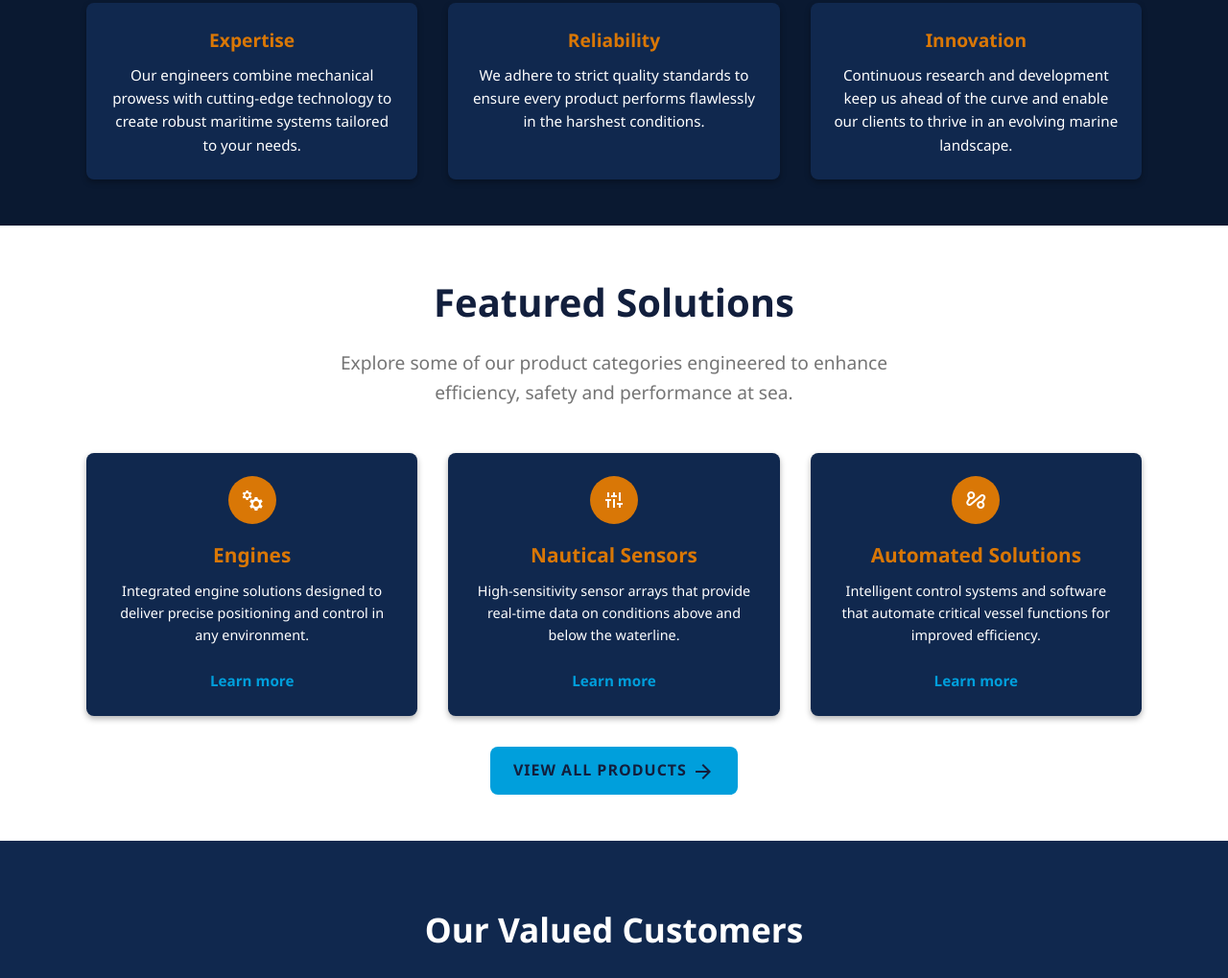
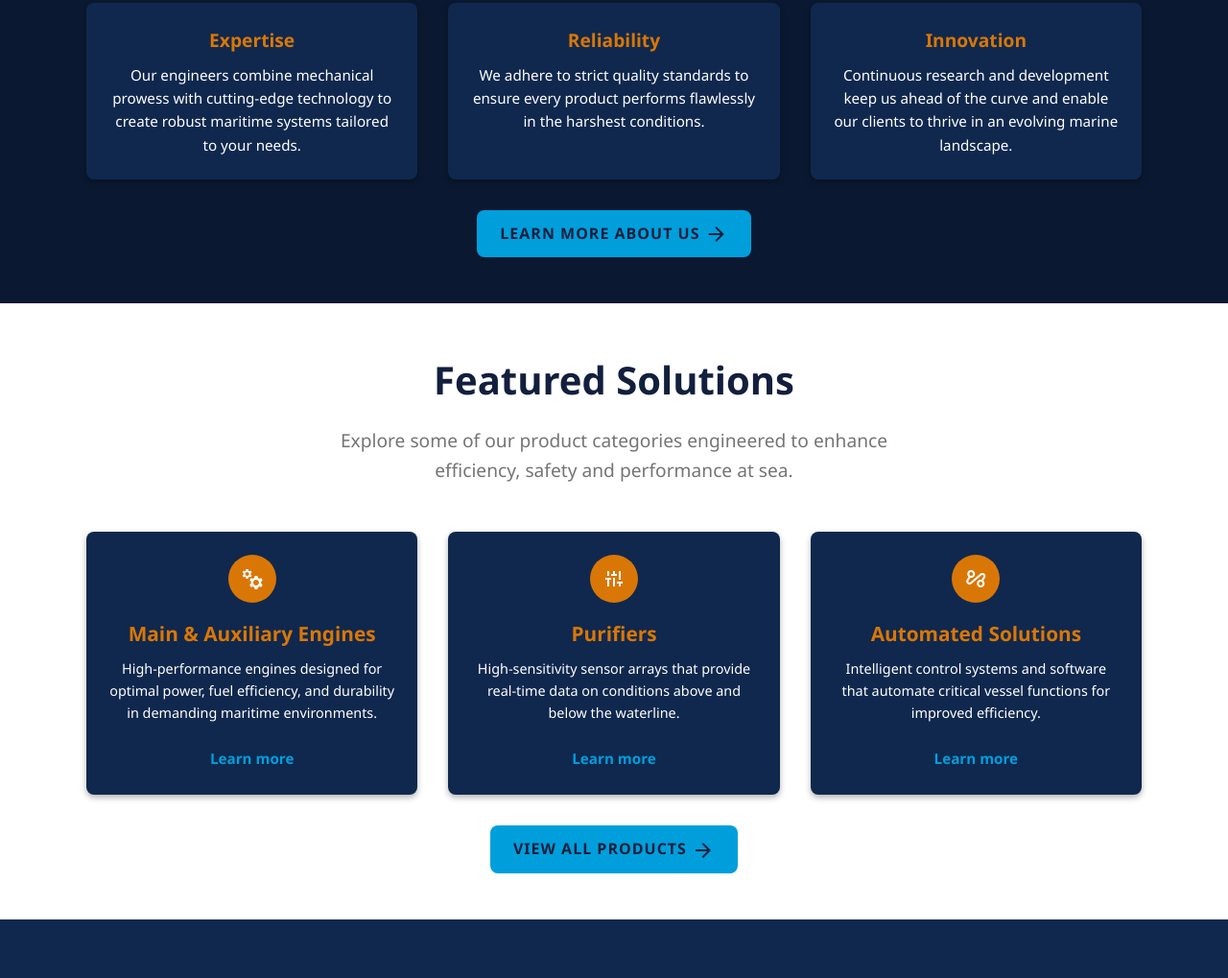
Before and after one commit to no-ra21/FYPee, a website: page index.html in a window 1280 px wide. Shown: the part 786-1805 px from the top of the page at 96% size. Drawn offline with nearby package versions, Linux system fonts and the light colour scheme.

Commit message:
changes 1

```diff
--- a/index.html
+++ b/index.html
@@ -88,6 +88,9 @@
             </p>
           </div>
         </div>
+        <div style="text-align: center; margin-top: 2rem;">
+          <a href="about.html" class="btn btn-primary">Learn More About Us <span class="material-symbols-outlined" style="vertical-align: middle;"> arrow_forward</span></a>
+        </div>
       </div>
     </section>
 
@@ -103,21 +106,21 @@
         <div class="product-cards">
           <div class="product-card">
             <div class="product-icon"><span class="material-symbols-outlined">manufacturing</span></div>
-            <h3>Engines</h3>
+            <h3>Main & Auxiliary Engines</h3>
             <p>
-              Integrated engine solutions designed to deliver precise
-              positioning and control in any environment.
+              High-performance engines designed for optimal power, fuel
+              efficiency, and durability in demanding maritime environments.
             </p>
             <a href="products.html#engines" class="btn-link">Learn more</a>
           </div>
           <div class="product-card">
             <div class="product-icon"><span class="material-symbols-outlined">instant_mix</span></div>
-            <h3>Nautical Sensors</h3>
+            <h3>Purifiers</h3>
             <p>
               High‑sensitivity sensor arrays that provide real‑time data on
               conditions above and below the waterline.
             </p>
-            <a href="products.html#sensors" class="btn-link">Learn more</a>
+            <a href="products.html#purifiers" class="btn-link">Learn more</a>
           </div>
           <div class="product-card">
             <div class="product-icon"><span class="material-symbols-outlined">automation</span></div>
```
